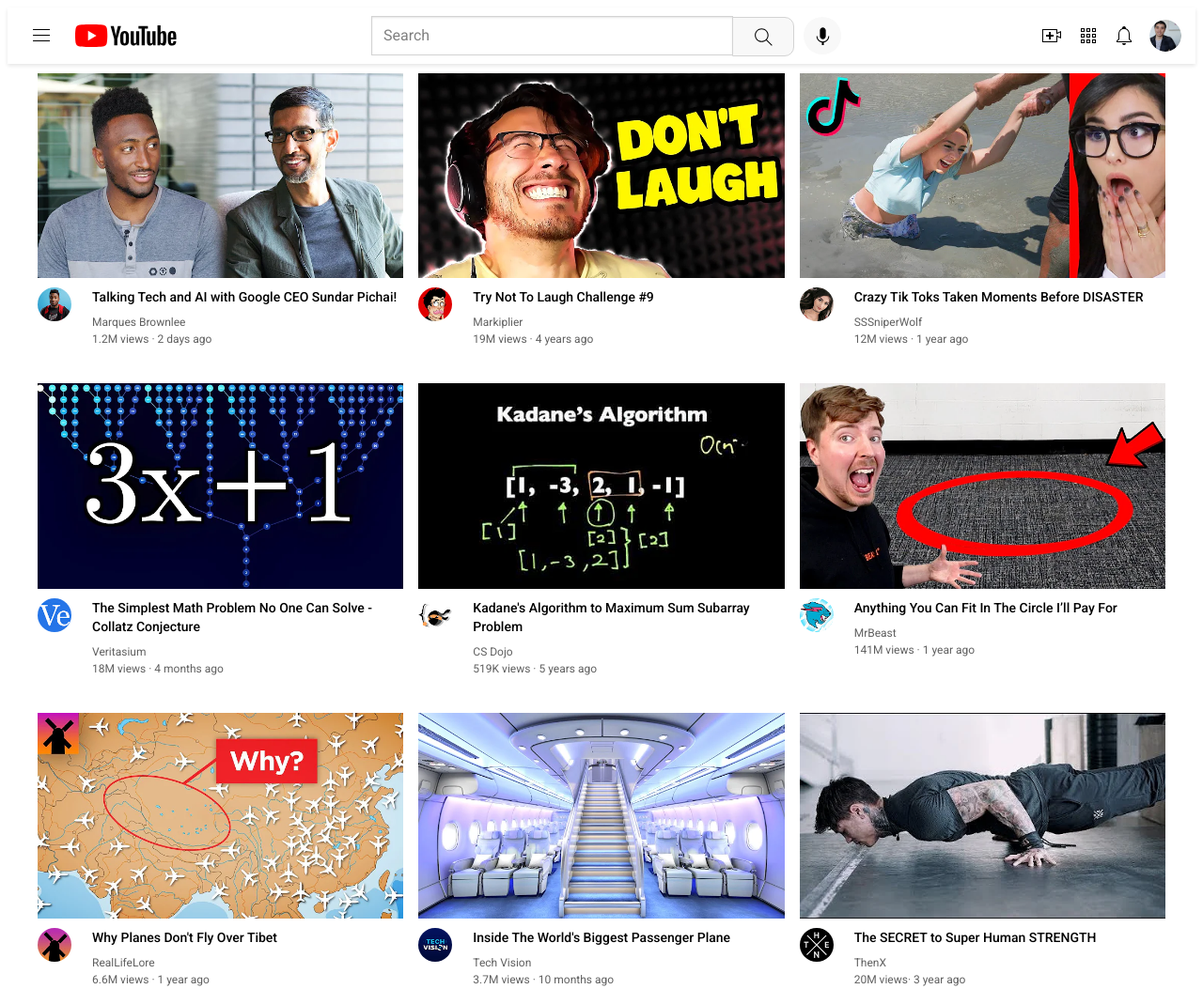
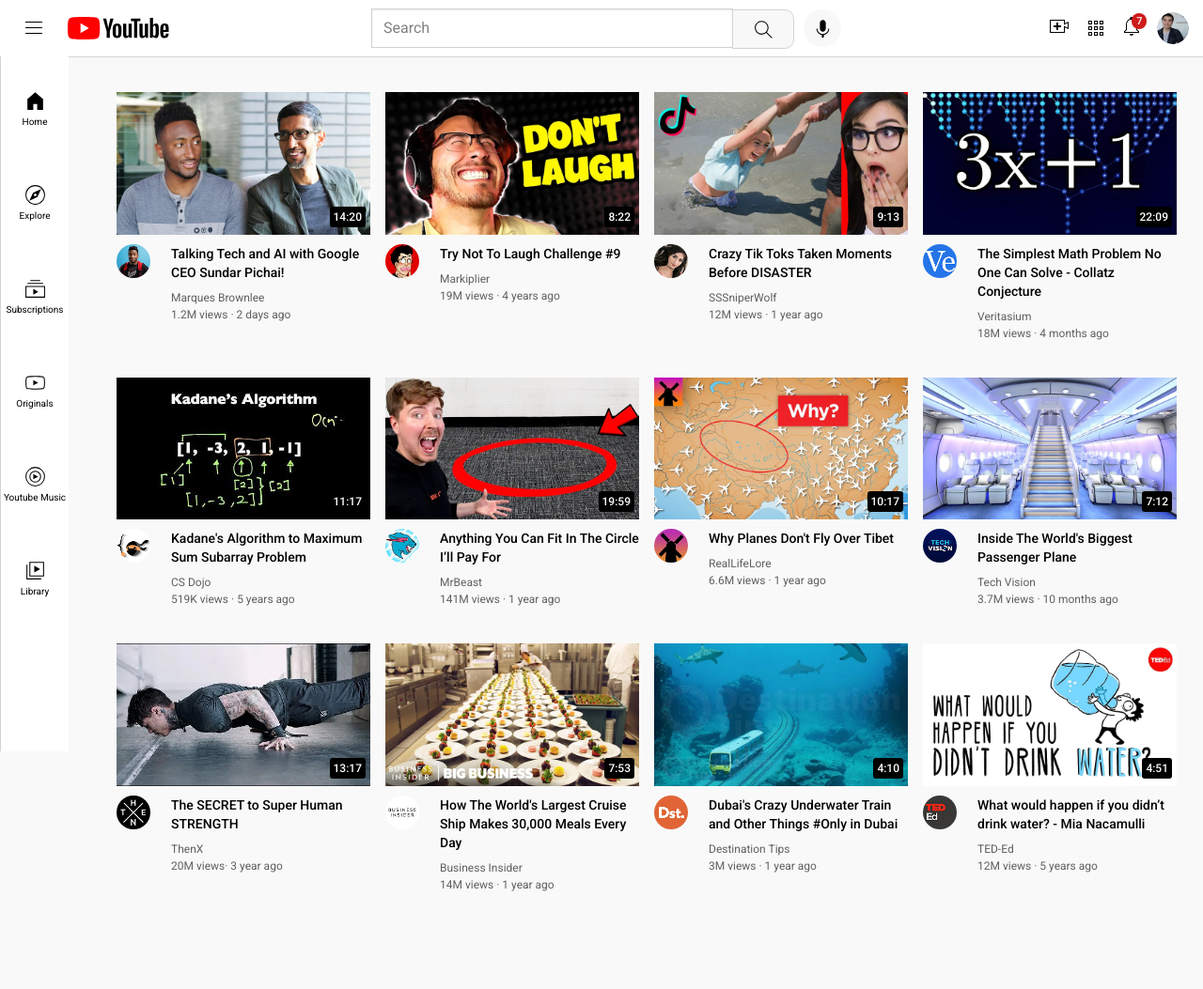
Before and after one commit to Farazhaghgoo/faketube, a plain HTML site: page index.html in a window 1280 px wide. Shown: the top 1053 px of the page at 94% size. After the commit the page ends 967 px from the top, so only its background shows below. Drawn offline with Linux system fonts and the light colour scheme.

Commit message:
final version

```diff
--- a/assets/css/header.css
+++ b/assets/css/header.css
@@ -2,18 +2,21 @@
     display: flex;
     justify-content: space-between;
     align-items: center;
-    box-shadow: 0 2px 4px rgba(0,0,0,0.1);
-    position: sticky;
+    border-bottom: 1px solid lightgray;
+    position: fixed;
+        top: 0;
+        right: 0;
+        left: 0;
+
     height: 60px;
     background-color: white;
-    top: 0;
     flex-direction: row;
+    z-index: 100;
 
 }
 .first-section{
     display: flex;
     align-items: center;
-
     width: 150px;
 
 }
@@ -66,7 +69,28 @@
     cursor: pointer;
     border-radius: 0 10px 10px 0;
     margin-right:10px;
+    position: relative;
 
+}
+.search-bar-btn .tooltip {
+    position: absolute;
+    bottom: -40px;
+         left: 50%;
+         transform: translateX(-50%);
+        width: 100%;
+        background-color: gray;
+        padding:6px 4px;
+        border-radius: 2px;
+        color: white;
+        font-family: 'Roboto', arial;
+        font-size: 13px;
+        opacity: 0;
+        transition: opacity 0.3s ease-in-out;
+        pointer-events: none;
+
+}
+.search-bar-btn:hover .tooltip {
+    opacity: 1;
 }
 .search-icon   {
     margin-top: 4px;
@@ -82,6 +106,7 @@
     cursor: pointer;
 
 }
+/* its a comment take care rabbit */
 .mic-icon{
     margin-top: 4px;
     height: 25px;
@@ -100,10 +125,34 @@
 }
 
 
+.upload-icon-container{
+      position: relative;
 
+}
 .upload-icon {
     width: 24px;
     cursor: pointer;
+}
+.upload-icon-container .tooltip {
+  position: absolute;
+    bottom: -40px;
+        left: 50%;
+         transform: translateX(-50%);
+
+        background-color: gray;
+        padding:6px 4px;
+        border-radius: 2px;
+        color: white;
+        font-family: 'Roboto', arial;
+        font-size: 13px;
+        opacity: 0;
+        transition: opacity 0.3s ease-in-out;
+        pointer-events: none;
+        white-space:nowrap ;
+
+}
+    .upload-icon-container:hover .tooltip {
+    opacity: 1;
 }
 .youtube-apps-icon {
     width: 24px;
@@ -121,3 +170,21 @@
     border-radius: 17px;
 
 }
+.notifications-icon-container{
+    position: relative;
+
+}
+.notifications-count{
+    position: absolute;
+    top: -2px;
+    right: -4px;
+    background-color: rgb(205, 27, 27);
+    color: white;
+    font-family: 'Roboto', arial;
+    font-size: 11px;
+    padding: 2PX 5PX;
+    border-radius:10PX;
+    font-weight: 500;
+
+
+}
--- /dev/null
+++ b/assets/css/side-bar.css
@@ -0,0 +1,39 @@
+.side-bar
+{
+
+    position: fixed;
+    top: 60px;
+    bottom: 0;
+    left: 0;
+    width: 72px;
+    border-left: 1px solid lightgray;
+    background-color: white;
+    z-index: 200;
+    padding-top: 5px;
+}
+
+
+
+.sidebar-link {
+    height: 100px;
+    display: flex;
+    justify-content: center;
+    align-items: center;
+    flex-direction: column;
+        cursor: pointer;
+
+
+
+}
+.sidebar-link:hover{
+    background-color: rgb(223, 220, 220);
+}
+.sidebar-link img{
+    height: 25px;
+    margin-bottom: 4px;
+}
+.sidebar-link div{
+    font-family: 'Roboto', arial;
+    font-size: 10px;
+
+}
--- a/assets/css/style.css
+++ b/assets/css/style.css
@@ -2,3 +2,8 @@ p{
     margin: 0;
     font-family: 'Roboto', arial;
 }
+body{
+    background-color: #f9f9f9;
+    padding-top: 80px;
+    padding-left: 96px;
+}
--- a/assets/css/video.css
+++ b/assets/css/video.css
@@ -43,6 +43,7 @@
     grid-template-columns: 50px 1fr;
     gap: 8px;
 
+
 }
 
 
@@ -59,4 +60,36 @@
 
 .video-preview{
     width: 100%;
+
 }
+.thumbnail-injast{
+    position: relative;
+
+
+}
+.video-time{
+ font-family: 'Roboto', arial;
+     position: absolute;
+    bottom: 8px;
+    background-color: black;
+    color: white;
+    font-size: 12px;
+    right: 5px;
+    padding: 4px;
+    border: none;
+    border-radius: 3px;
+
+    font-weight: 500;
+}
+
+@media (max-width: 768px) {
+    .video-preview-grid {
+      grid-template-columns: repeat(2, 1fr);
+    }
+  }
+  @media (min-width: 1000px)
+  {
+    .video-preview-grid {
+      grid-template-columns: repeat(4, 1fr);
+    }
+  }
--- a/index.html
+++ b/index.html
@@ -6,6 +6,7 @@
   <link rel="stylesheet" href="assets/css/video.css">
   <link rel="stylesheet" href="assets/css/header.css">
   <link rel="stylesheet" href="assets/css/style.css">
+  <link rel="stylesheet" href="assets/css/side-bar.css">
 
 
   <link rel="preconnect" href="https://fonts.googleapis.com">
@@ -22,28 +23,62 @@
     <img class="logo" src="assets/icons/youtube-logo.svg" alt="">
 
   </div>
+  <!-- i wrote rhis comment for test-->
 
   <div class="second-section">
 
   <input class="search-bar" type="text" placeholder="Search">
-  <button class="search-bar-btn"><img class="search-icon" src="assets/icons/search.svg" alt=""></button>
+  <button class="search-bar-btn"><img class="search-icon" src="assets/icons/search.svg" alt="">
+  <div class="tooltip">search</div> </button>
+
   <button class="mic-icon-btn"><img class="mic-icon" src="assets/icons/voice-search-icon.svg" alt=""></button>
   </div>
 
   <div class="third-section">
-    <img class="upload-icon" src="assets/icons/upload.svg" alt="">
+    <div class="upload-icon-container"><img class="upload-icon" src="assets/icons/upload.svg"  alt="">
+    <div class="tooltip"> create</div></div>
     <img class="youtube-apps-icon" src="assets/icons/youtube-apps.svg" alt="">
+    <div class="notifications-icon-container">
     <img class="notifications-icon" src="assets/icons/notifications.svg" alt="">
+    <div class="notifications-count">7</div>
+    </div>
     <img class="profile-picture" src="assets/icons/my-channel.jpeg" alt="">
   </div>
 
     </div>
 
+      <div class="side-bar">
+
+        <div class="sidebar-link"><img  src="assets/side-bar-icons/home.svg" alt="">
+          <div>Home</div>
+        </div> <div class="sidebar-link">  <img  src="assets/side-bar-icons/explore.svg" alt="">
+          <div>Explore</div>
+        </div> <div class="sidebar-link"><img  src="assets/side-bar-icons/subscriptions.svg" alt="">
+          <div>Subscriptions</div>
+        </div> <div class="sidebar-link"><img  src="assets/side-bar-icons/originals.svg" alt="">
+          <div>Originals</div>
+        </div>  <div class="sidebar-link"> <img  src="assets/side-bar-icons/youtube-music.svg" alt="">
+          <div>Youtube Music</div>
+        </div> <div class="sidebar-link"> <img  src="assets/side-bar-icons/library.svg" alt="">
+          <div>Library</div>
+        </div>
+
+
+
+
+      </div>
+
+
+
 
   <div class="video-preview-grid">
 
     <div class="video-preview">
+      <div class="thumbnail-injast">
+
       <img class="thumbnail" src="assets/images/thumbnail-1.webp" alt="">
+      <div class="video-time">14:20</div>
+      </div>
       <div class="video-info-grid">
         <div class="channel-logo-container">
           <img class="channel-logo" src="assets/profiles/channel-1.jpeg" alt="">
@@ -57,7 +92,11 @@
     </div>
 
     <div class="video-preview">
+            <div class="thumbnail-injast">
+
       <img class="thumbnail" src="assets/images/thumbnail-2.webp" alt="">
+      <div class="video-time">8:22</div>
+      </div>
       <div class="video-info-grid">
         <div class="channel-logo-container">
           <img class="channel-logo" src="assets/profiles/channel-2.jpeg" alt="">
@@ -71,7 +110,11 @@
     </div>
 
     <div class="video-preview">
+            <div class="thumbnail-injast">
+
       <img class="thumbnail" src="assets/images/thumbnail-3.webp" alt="">
+      <div class="video-time">9:13</div>
+      </div>
       <div class="video-info-grid">
         <div class="channel-logo-container">
           <img class="channel-logo" src="assets/profiles/channel-3.jpeg" alt="">
@@ -86,7 +129,11 @@
     </div>
 
     <div class="video-preview">
+            <div class="thumbnail-injast">
+
       <img class="thumbnail" src="assets/images/thumbnail-4.webp" alt="">
+      <div class="video-time">22:09</div>
+      </div>
       <div class="video-info-grid">
         <div class="channel-logo-container">
           <img class="channel-logo" src="assets/profiles/channel-4.jpeg" alt="">
@@ -102,7 +149,11 @@
     </div>
 
     <div class="video-preview">
+            <div class="thumbnail-injast">
+
       <img class="thumbnail" src="assets/images/thumbnail-5.webp" alt="">
+      <div class="video-time">11:17</div>
+      </div>
       <div class="video-info-grid">
         <div class="channel-logo-container">
           <img class="channel-logo" src="assets/profiles/channel-5.jpeg" alt="">
@@ -118,7 +169,11 @@
     </div>
 
      <div class="video-preview">
+            <div class="thumbnail-injast">
+
       <img class="thumbnail" src="assets/images/thumbnail-6.webp" alt="">
+      <div class="video-time">19:59</div>
+      </div>
       <div class="video-info-grid">
         <div class="channel-logo-container">
           <img class="channel-logo" src="assets/profiles/channel-6.jpeg" alt="">
@@ -132,7 +187,11 @@
     </div>
 
      <div class="video-preview">
+            <div class="thumbnail-injast">
+
       <img class="thumbnail" src="assets/images/thumbnail-7.webp" alt="">
+      <div class="video-time">10:17</div>
+      </div>
       <div class="video-info-grid">
         <div class="channel-logo-container">
           <img class="channel-logo" src="assets/profiles/channel-7.jpeg" alt="">
@@ -146,7 +205,11 @@
     </div>
 
      <div class="video-preview">
+              <div class="thumbnail-injast">
+
       <img class="thumbnail" src="assets/images/thumbnail-8.webp" alt="">
+      <div class="video-time">7:12</div>
+      </div>
       <div class="video-info-grid">
         <div class="channel-logo-container">
           <img class="channel-logo" src="assets/profiles/channel-8.jpeg" alt="">
@@ -161,7 +224,11 @@
     </div>
 
      <div class="video-preview">
+            <div class="thumbnail-injast">
+
       <img class="thumbnail" src="assets/images/thumbnail-9.webp" alt="">
+      <div class="video-time">13:17</div>
+      </div>
       <div class="video-info-grid">
         <div class="channel-logo-container">
           <img class="channel-logo" src="assets/profiles/channel-9.jpeg" alt="">
@@ -175,7 +242,11 @@
     </div>
 
      <div class="video-preview">
+            <div class="thumbnail-injast">
+
       <img class="thumbnail" src="assets/images/thumbnail-10.webp" alt="">
+      <div class="video-time">7:53</div>
+      </div>
       <div class="video-info-grid">
         <div class="channel-logo-container">
           <img class="channel-logo" src="assets/profiles/channel-10.jpeg" alt="">
@@ -189,7 +260,11 @@
     </div>
 
      <div class="video-preview">
+            <div class="thumbnail-injast">
+
       <img class="thumbnail" src="assets/images/thumbnail-11.webp" alt="">
+      <div class="video-time">4:10</div>
+      </div>
       <div class="video-info-grid">
         <div class="channel-logo-container">
           <img class="channel-logo" src="assets/profiles/channel-11.jpeg" alt="">
@@ -203,7 +278,11 @@
     </div>
 
      <div class="video-preview">
+            <div class="thumbnail-injast">
+
       <img class="thumbnail" src="assets/images/thumbnail-12.webp" alt="">
+      <div class="video-time">4:51</div>
+      </div>
       <div class="video-info-grid">
         <div class="channel-logo-container">
           <img class="channel-logo" src="assets/profiles/channel-12.jpeg" alt="">
```
Also changed, not shown: assets/side-bar-icons/explore.svg (added), assets/side-bar-icons/home.svg (added), assets/side-bar-icons/library.svg (added), assets/side-bar-icons/originals (1).svg (added), assets/side-bar-icons/originals (2).svg (added), assets/side-bar-icons/originals.svg (added), assets/side-bar-icons/subscriptions.svg (added), assets/side-bar-icons/youtube-music.svg (added).
